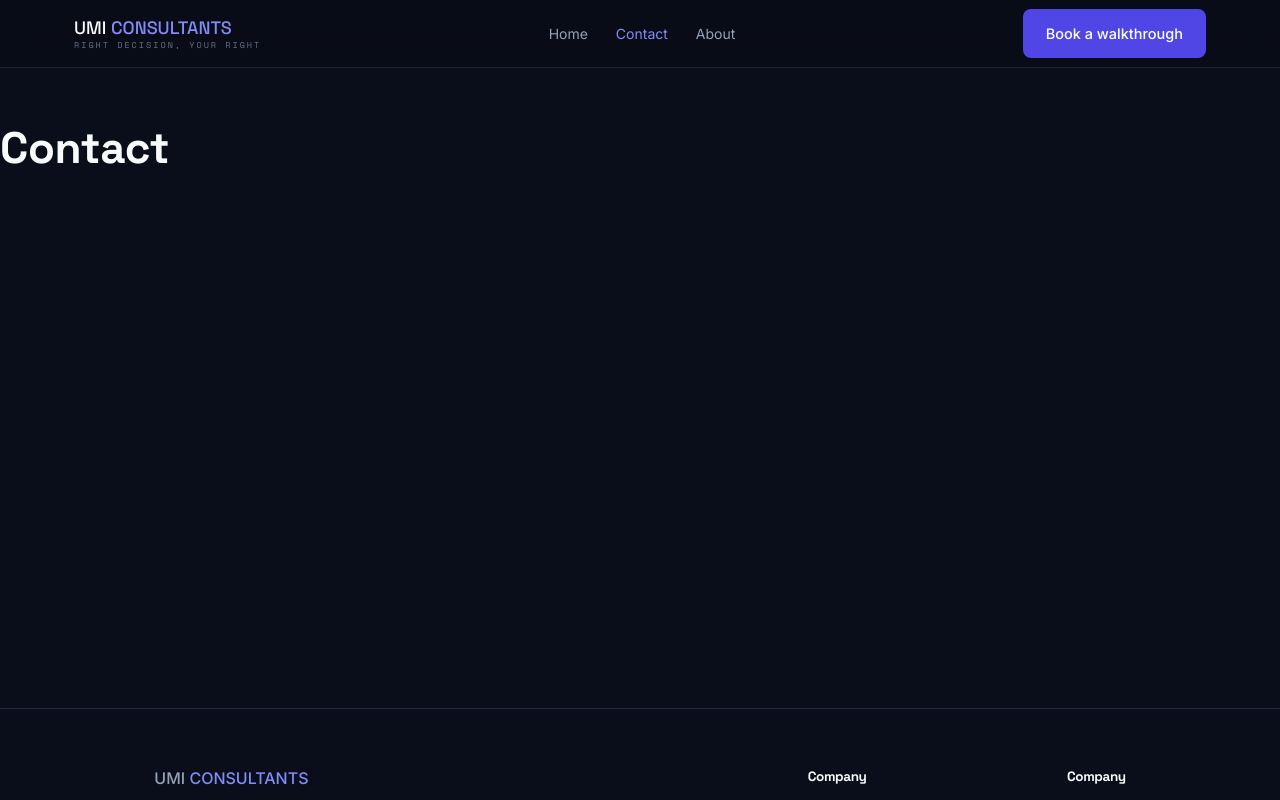
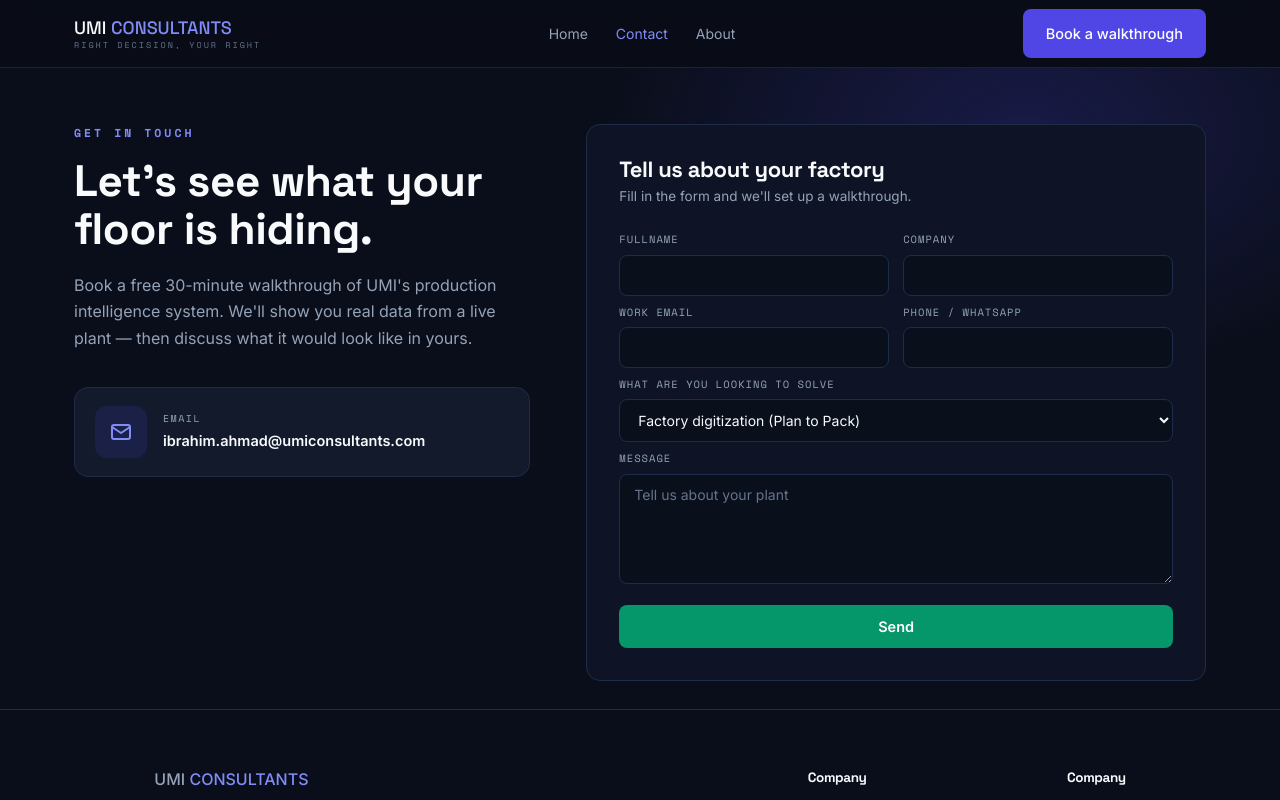
Before and after one commit to ismail-ahmad/umi-website, a Next.js app: page /contact in a window 1280 px wide. Shown: the top 800 px of the page. Built offline with nearby package versions, Linux system fonts and the light colour scheme.

Commit message:
added contact and about pages

```diff
--- a/app/contact/page.tsx
+++ b/app/contact/page.tsx
@@ -2,8 +2,49 @@ import Gsection from '@/components/gsection';
 
 export default function Contact() {
     return(
-        <>
-          <h1 className="v-padding">Contact</h1>
-        </>
+        <div className='wrap contact-page'>
+          <Gsection hero={false} headingTag='h1' headingText="Let's see what your floor is hiding." EyeBrowText='GET IN TOUCH'>
+            <p style={{marginTop: '18px'}}>Book a free 30-minute walkthrough of UMI's production intelligence system. We'll show you real data from a live plant — then discuss what it would look like in yours.</p>
+            <a className='contact-card' href="mailto:ibrahim.ahmad@umiconsultants.com" style={{display:'flex',alignItems:'center',gap:'16px',textDecoration:'none',padding:'18px 20px'}}>
+              <div className={'svg-div'} style={{margin:0,flex:'none'}}><svg viewBox="0 0 24 24"><rect x="3" y="5" width="18" height="14" rx="2"></rect><polyline points="3 7 12 13 21 7"></polyline></svg></div>
+              <div><div style={{fontFamily:'var(--mono)', fontSize:'10px', letterSpacing:'1.5px',color:'var(--muted)', textTransform:'uppercase'}}>Email</div><div style={{fontWeight:600,color:'var(--ink)',marginTop:'2px',fontSize:'14.5px'}}>ibrahim.ahmad@umiconsultants.com</div></div>
+            </a>
+          </Gsection>
+          <div className="contact-form" style={{background:'var(--panel2)', padding:'32px', margin: '56px 24px 28px 0', borderRadius: 'var(--radius)'}}>
+            <form action="">
+              <div className="form-heading-content">
+                <h2 style={{fontSize:'22px',marginBottom:'4px'}}>Tell us about your factory</h2>
+                <p style={{fontSize:'13.5px', color:'var(--muted)', marginBottom:'24px'}}>Fill in the form and we'll set up a walkthrough.</p>
+              </div>
+              <div className="form-input-fields">
+                <div className="form-inputs-styles">
+                  <div><label htmlFor="name">FullName</label><input type="text" name='Name' id='name' autoComplete='true' /></div>
+                <div><label htmlFor="company">Company</label><input type="text" name='Company' id='company' autoComplete='true' /></div>
+                </div>
+                <div className="form-inputs-styles">
+                <div><label htmlFor="email">Work Email</label><input type="text" name='Email' id='email' autoComplete='true' /></div>
+                <div><label htmlFor="Phone">Phone / Whatsapp</label><input type="text" name='Phone' id='phone' autoComplete='true' /></div>
+                </div>
+              </div>
+              <div className="selection">
+                <label htmlFor="problem">What are you looking to solve</label>
+                  <select name="Problem" id="problem">
+                    <option value="Factory digitization (Plan to Pack)">Factory digitization (Plan to Pack)</option>
+                    <option value="Fabric & QC traceability">Fabric & QC traceability</option>
+                    <option value="Stitching efficiency & OEE">Stitching efficiency & OEE</option>
+                    <option value="SAM-based costing & accountability">SAM-based costing & accountability</option>
+                    <option value="something else">something else</option>
+                  </select>
+              </div>
+              <div className="contact-textarea">
+                <label htmlFor="textarea">Message</label>
+                  <textarea name="message" id="textarea" placeholder='Tell us about your plant'></textarea>
+              </div>
+              <button className="contact-form-button">
+                Send
+              </button>
+            </form>
+          </div>
+        </div>
     );
 }
--- a/app/globals.css
+++ b/app/globals.css
@@ -549,6 +549,9 @@ body{
   max-width: 680px;
   margin: 12px 0 18px;
 }
+.background-gradient{
+  background: radial-gradient(50% 65% at 78% 8%,rgba(79,70,229,.22),transparent 60%),#0A0E1A;
+}
 
 .non-home-non-hero-gsection h2{
   margin-bottom: 50px;
@@ -804,6 +807,121 @@ body{
   gap: 20px;
 }
 
+/* Contact Page */
+
+.contact-page{
+  display: flex;
+  flex-flow: row nowrap;
+  gap: 32px;
+}
+.main:has(.contact-page){
+  background: radial-gradient(55% 65% at 80% 10%,rgba(79,70,229,.22),transparent 60%),#0A0E1A;
+}
+
+.contact-page section{
+  flex: 45%;
+}
+.contact-page div.contact-form{
+  flex:55%;
+}
+
+/* Form styles */
+
+.contact-form input, .contact-form textarea, .contact-form select{
+  width: 100%;
+  background: #0A0F1C;
+  border: 1px solid var(--border);
+  border-radius: var(--radius-sm);
+  padding: 11px 14px;
+  color: var(--ink);
+  font-family: var(--body);
+  font-size: 14px;
+  transition: border-color .15s;
+  margin-bottom: 8px;
+}
+.contact-form textarea{
+  resize: vertical;
+  min-height: 110px;
+}
+.contact-form input:focus, .contact-form textarea:focus, .contact-form select:focus{
+  outline: none;
+  border-color: var(--indigo);
+  box-shadow: 0 0 0 3px rgba(79,70,229,.18);
+}
+.contact-form label{
+  display: block;
+  font-family: var(--mono);
+  font-size: 10.5px;
+  letter-spacing: 1px;
+  text-transform: uppercase;
+  color: var(--muted);
+  margin-bottom: 6px;
+}
+.form-inputs-styles{
+  display: flex;
+  flex-flow: row nowrap;
+  gap: 14px;
+}
+.form-inputs-styles div{
+  flex: 1;
+}
+.contact-form .contact-form-button{
+  margin-top: 6px;
+      width: 100%;
+    justify-content: center;
+        background: var(--emerald-f);
+    color: #fff;
+        display: inline-flex;
+    align-items: center;
+    gap: 8px;
+    font-family: var(--body);
+    font-weight: 600;
+    font-size: 14.5px;
+    padding: 12px 22px;
+    border-radius: var(--radius-sm);
+    border: 1px solid transparent;
+    transition: var(--transition);
+    white-space: nowrap;
+    text-decoration: none;
+}
+.contact-card{
+  background: var(--panel);
+  border: 1px solid var(--border);
+  border-radius: var(--radius);
+  padding: 26px;
+  transition: transform 0.2s, border-color 0.2s;
+  margin-top: 36px;
+}
+.contact-card svg{
+  stroke: var(--indigo);
+  width: 24px;
+  height: 24px;
+  fill: none;
+  stroke-width: 2;
+  stroke-linecap: round;
+  stroke-linejoin: round;
+}
+.contact-card .svg-div{
+      width: 52px;
+    height: 52px;
+    display: grid;
+    margin-bottom: 16px;
+    border-radius: 12px;
+    place-items: center;
+    background: rgba(79, 70, 229, 0.15);
+}
+.contact-form{
+  transition: transform .2s, border-color .2s;
+  border: 1px solid var(--border);
+}
+.contact-form:hover, .contact-card:hover{
+  transform: translateY(-4px);
+  border-color: rgba(129,140,248,.45);
+}
+.contact-page button:hover{
+  cursor: pointer;
+}
+
 /* Tab or higher menu list */
 @media screen and (min-width: 769px) {
   .menu-list{
@@ -932,6 +1050,9 @@ body{
     .about-card-part .about-cards-part{
       padding: 0;
     }
+    .contact-page{
+      flex-direction: column;
+    }
 }
 
 @media screen and (max-width: 550px){
--- a/components/gsection.tsx
+++ b/components/gsection.tsx
@@ -1,6 +1,6 @@
 import { ReactElement } from 'react';
 
-export default function Gsection({children, nameClass, hero, EyeBrowText, headingTag, headingText, headingClass}: {children?: React.ReactNode, headingText:React.ReactNode | string, EyeBrowText: string, nameClass?: string[], hero:boolean, headingTag: 'h1' | 'h2' | 'h3' | 'h4', headingClass?:string}):ReactElement{
+export default function Gsection({children, nameClass, hero, EyeBrowText, headingTag, headingText, headingClass}: {children?: React.ReactNode, headingText?:React.ReactNode | string, EyeBrowText: string, nameClass?: string[], hero:boolean, headingTag: 'h1' | 'h2' | 'h3' | 'h4' | 'div', headingClass?:string}):ReactElement{
     const Heading = headingTag;
     return(
         <section className={`g-section ${hero ? '': 'v-padding'} ${(nameClass ? nameClass.join(" ") : '')} ${headingClass}`}>
```
Also changed, not shown: app/about/page.tsx (+6 -3 lines).
